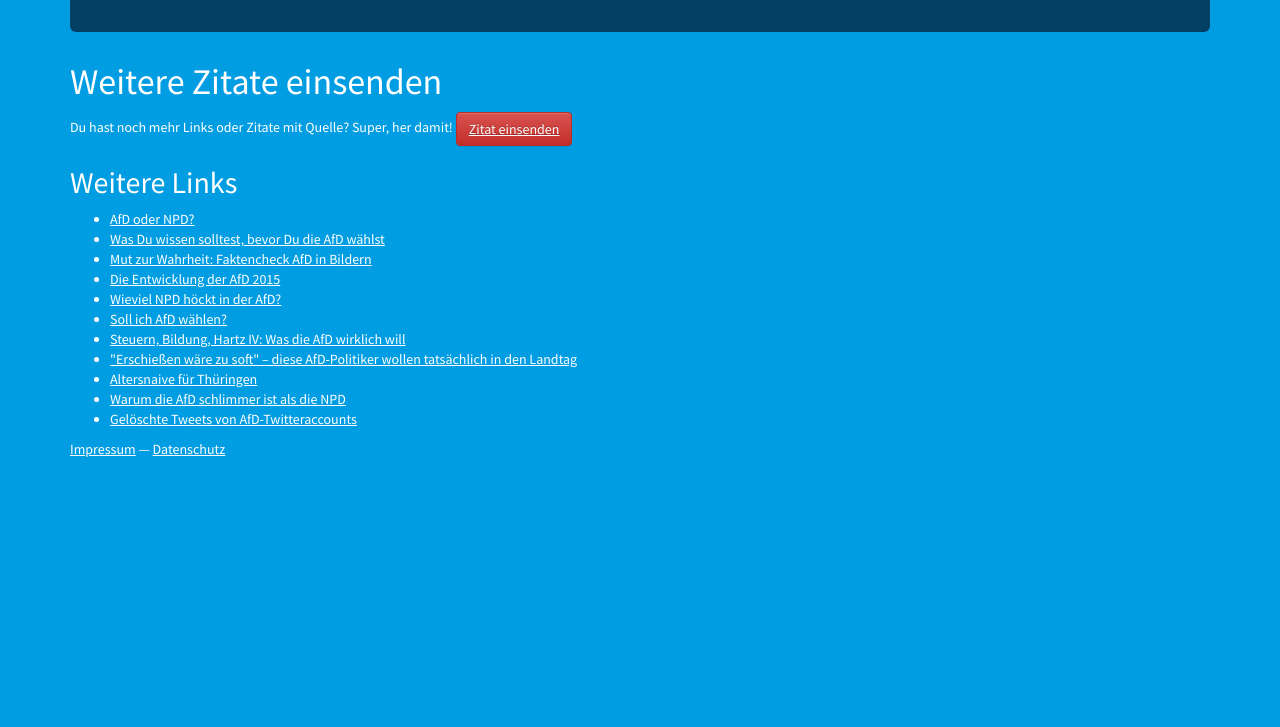
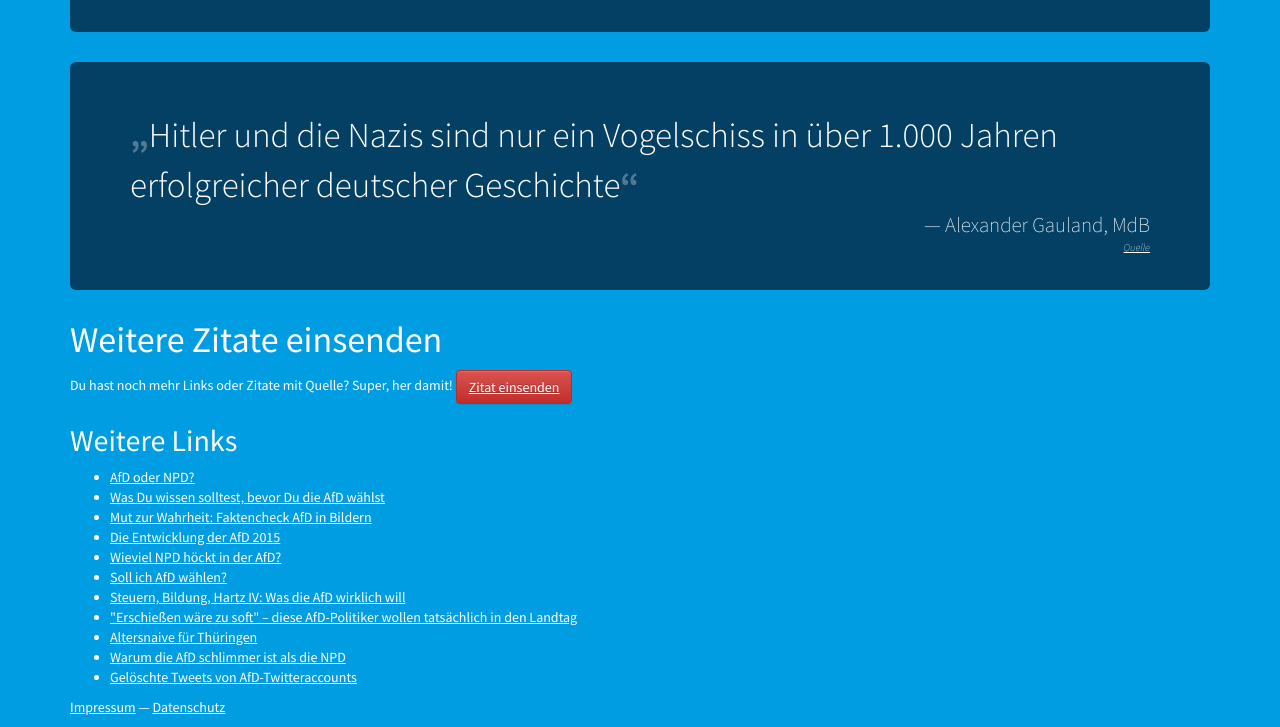
Before and after one commit to zeitschlag/wirsindafd, a plain HTML site: page index.html in a window 1280 px wide. Shown: the part 11207-11934 px from the top of the page. Before the commit the page ends 11666 px from the top, so only its background shows below. Drawn offline with nearby package versions, Linux system fonts and the light colour scheme.

Commit message:
Added another quote from gauland

```diff
--- a/index.html
+++ b/index.html
@@ -219,6 +219,10 @@
         <p class="cite pull-right">Uwe Junge, MdL<a href="https://twitter.com/uwe_junge_mdl/status/946869602553925634?lang=de" target="_blank">Quelle</a></p>
       </div>
 
+      <div class="jumbotron">
+        <blockquote>Hitler und die Nazis sind nur ein Vogelschiss in über 1.000 Jahren erfolgreicher deutscher Geschichte</blockquote>
+        <p class="cite pull-right">Alexander Gauland, MdB<a href="https://www.zeit.de/politik/deutschland/2018-06/afd-alexander-gauland-ns-zeit-vogelschiss-bundeskongress-junge-alternative-seebach" target="_blank">Quelle</a></p>
+      </div>
 
       <h1>Weitere Zitate einsenden</h1>
         <p>Du hast noch mehr Links oder Zitate mit Quelle? Super, her damit! <a href="https://encrypt.to/0xFD84809B" target="_blank" class="btn btn-primary btn-danger" role="button">Zitat einsenden</a>
@@ -240,7 +244,7 @@
           <li><a href="https://twitter.com/ArchivFD/" target="_blank">Gelöschte Tweets von AfD-Twitteraccounts</a></li>
         </ul>
       </footer>
-      <a href="impressum.html">Impressum</a> — <a href="datenschutz.html">Datenschutz</a>
+      <p><a href="impressum.html">Impressum</a> — <a href="datenschutz.html">Datenschutz</a></p>
     </div>
   </body>
 </html>
```
